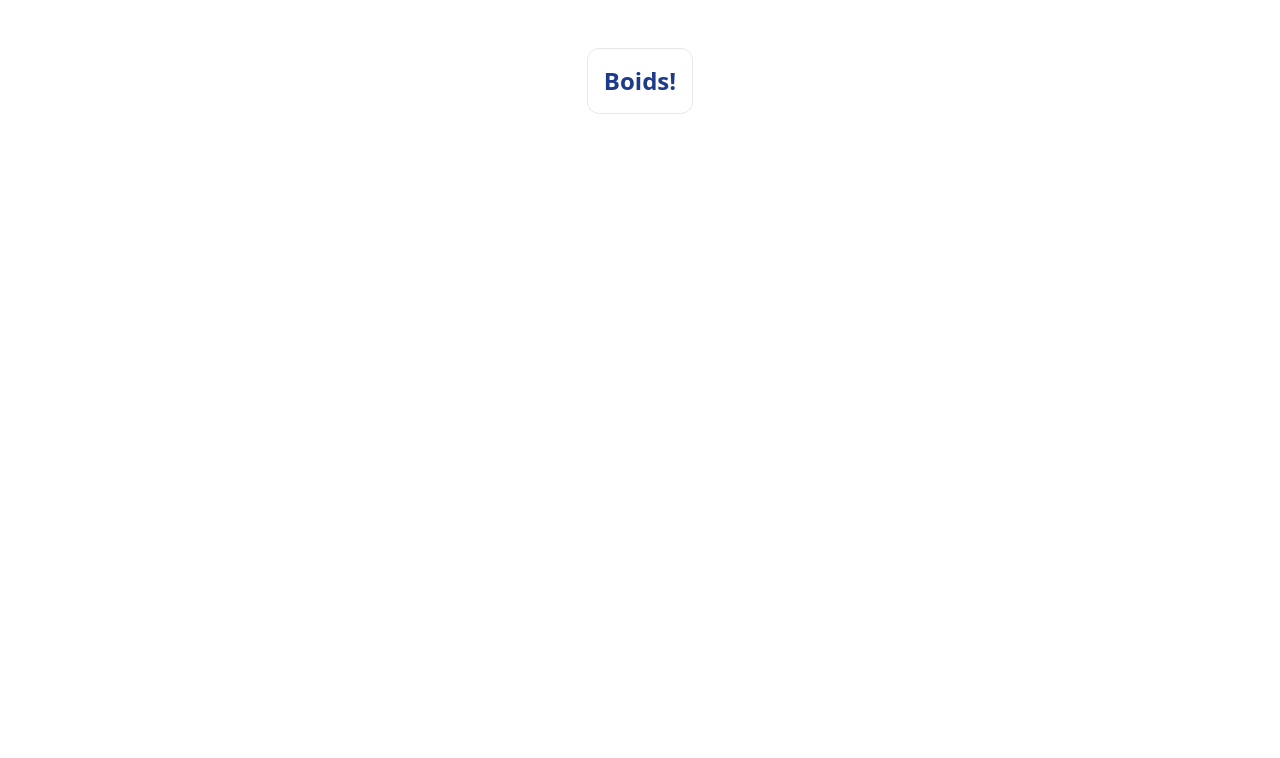
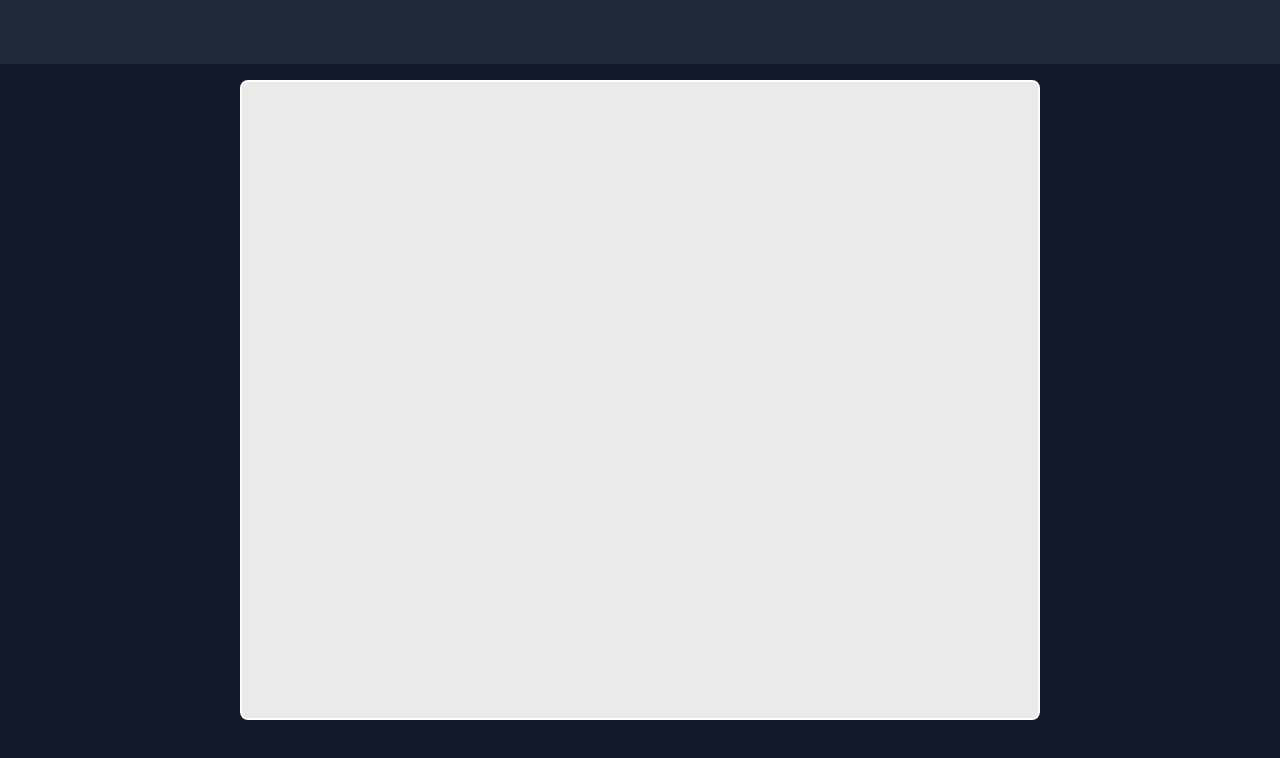
Before and after one commit to guerrillacontra/react-boids-experiment, a React (Vite) app in the folder boids/: page / in a window 1280 px wide. Shown: the top 758 px of the page. Built offline with nearby package versions, Linux system fonts and the light colour scheme.

Commit message:
Basic master layout with components

```diff
--- a/boids/package.json
+++ b/boids/package.json
@@ -13,6 +13,7 @@
     "react-dom": "^18.2.0"
   },
   "devDependencies": {
+    "@tailwindcss/forms": "^0.5.2",
     "@types/react": "^18.0.15",
     "@types/react-dom": "^18.0.6",
     "@vitejs/plugin-react": "^2.0.0",
--- a/boids/src/App.css
+++ /dev/null
@@ -1,41 +0,0 @@
-#root {
-  max-width: 1280px;
-  margin: 0 auto;
-  padding: 2rem;
-  text-align: center;
-}
-
-.logo {
-  height: 6em;
-  padding: 1.5em;
-  will-change: filter;
-}
-.logo:hover {
-  filter: drop-shadow(0 0 2em #646cffaa);
-}
-.logo.react:hover {
-  filter: drop-shadow(0 0 2em #61dafbaa);
-}
-
-@keyframes logo-spin {
-  from {
-    transform: rotate(0deg);
-  }
-  to {
-    transform: rotate(360deg);
-  }
-}
-
-@media (prefers-reduced-motion: no-preference) {
-  a:nth-of-type(2) .logo {
-    animation: logo-spin infinite 20s linear;
-  }
-}
-
-.card {
-  padding: 2em;
-}
-
-.read-the-docs {
-  color: #888;
-}
--- a/boids/src/App.tsx
+++ /dev/null
@@ -1,17 +0,0 @@
-import './App.css'
-import React from "react";
-
-function App() {
-
-  return (
-    <div className="App">
-        <div className="flex justify-center mt-4">
-            <h1 className="font-bold text-2xl text-blue-900 border rounded-xl p-4">
-                Boids!
-            </h1>
-        </div>
-    </div>
-  )
-}
-
-export default App
--- /dev/null
+++ b/boids/src/components/App.tsx
@@ -0,0 +1,18 @@
+
+import React from "react";
+import Toolbar from "./Toolbar";
+import Canvas from "./Canvas";
+
+function App() {
+
+  return (
+      <div className="w-screen h-screen bg-gray-900 flex flex-col">
+          <Toolbar/>
+          <div className="flex justify-center mt-4">
+              <Canvas/>
+          </div>
+      </div>
+  )
+}
+
+export default App
--- /dev/null
+++ b/boids/src/components/Canvas.css
@@ -0,0 +1,11 @@
+.canvas {
+    padding-left: 0;
+    padding-right: 0;
+    margin-left: auto;
+    margin-right: auto;
+    display: block;
+    width: 800px;
+    height: 640px;
+    background: #eaeaea;
+    border:2px solid #ffffff;
+}
--- /dev/null
+++ b/boids/src/components/Canvas.tsx
@@ -0,0 +1,11 @@
+
+import React from "react";
+import "./Canvas.css"
+
+function Canvas(){
+    return (
+        <canvas className="canvas rounded-lg"/>
+    )
+}
+
+export default Canvas
--- /dev/null
+++ b/boids/src/components/Toolbar.tsx
@@ -0,0 +1,13 @@
+
+import React from "react";
+
+function Toolbar(){
+    return (
+        <div className="h-16 w-full bg-gray-800">
+            <div className="flex justify-center gap-4">
+            </div>
+        </div>
+    )
+}
+
+export default Toolbar
--- a/boids/src/main.tsx
+++ b/boids/src/main.tsx
@@ -1,7 +1,7 @@
 import React from 'react'
 import ReactDOM from 'react-dom/client'
-import App from './App'
 import './index.css'
+import App from './components/App'
 
 ReactDOM.createRoot(document.getElementById('root') as HTMLElement).render(
   <React.StrictMode>
--- a/boids/tailwind.config.cjs
+++ b/boids/tailwind.config.cjs
@@ -4,5 +4,5 @@ module.exports = {
   theme: {
     extend: {},
   },
-  plugins: [],
+  plugins: [ require('@tailwindcss/forms'),],
 }
```
Also changed, not shown: boids/index.html (line endings or trailing spaces), 1 other file (tests, documents, lock files or other folders).
